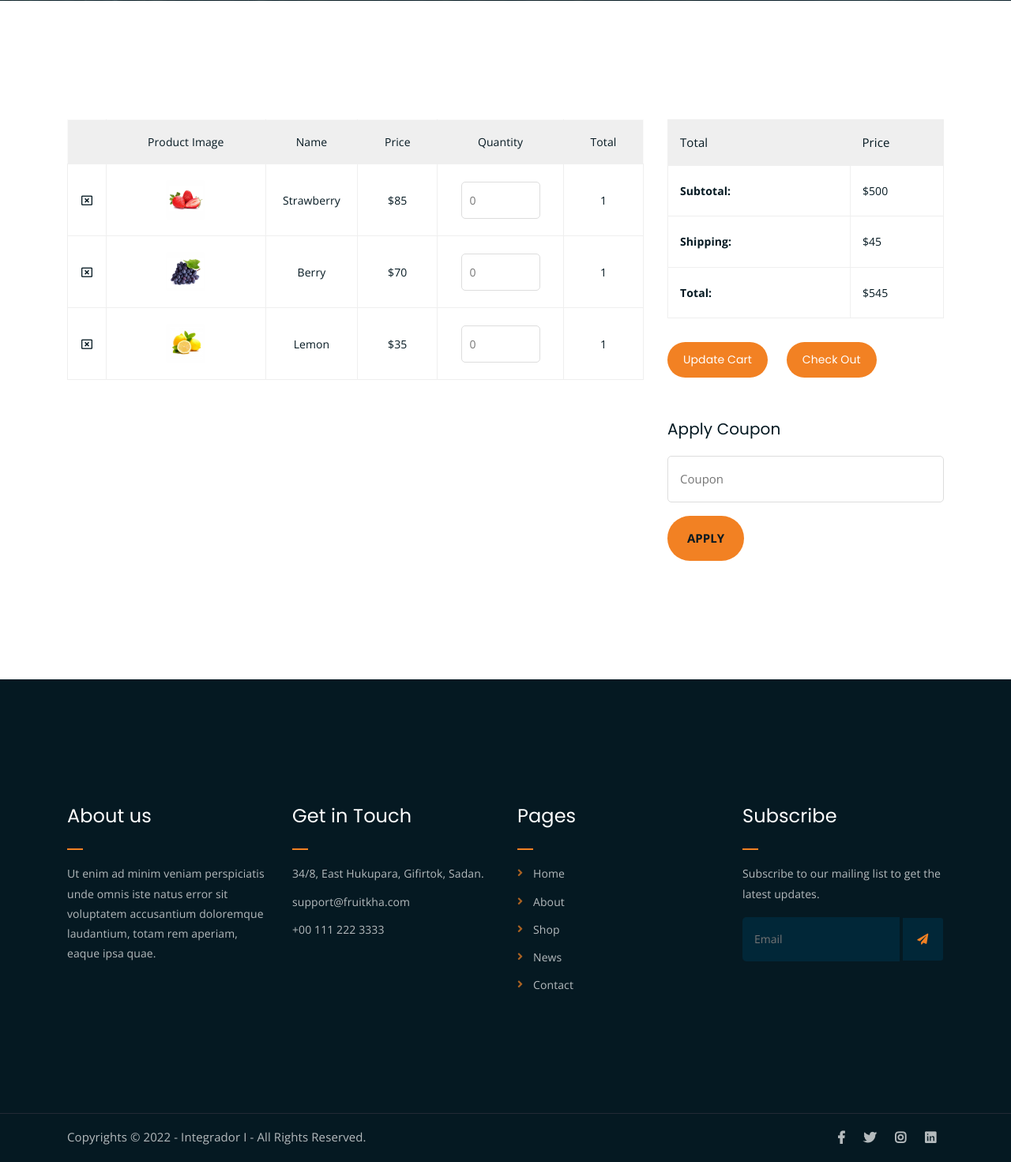
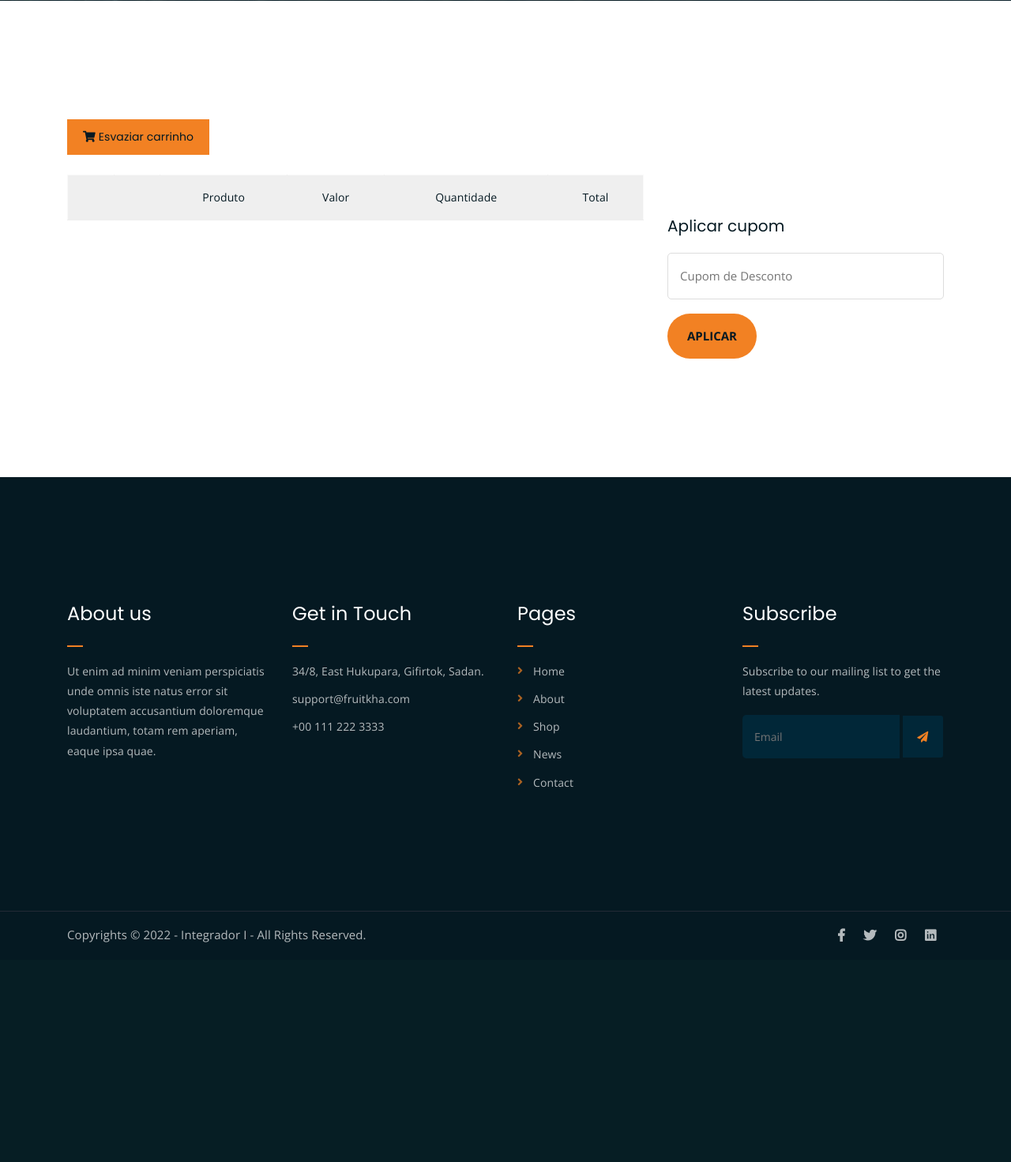
Before and after one commit to jonathandacruz/praticaIntegradaI, a PHP site: page /view/shop/cart.php in a window 1280 px wide. Shown: the part 450-1921 px from the top of the page at 79% size. After the commit the page ends 1643 px from the top, so only its background shows below. Run offline with PHP 8.4, Linux system fonts and the light colour scheme; lists and menus that the app fills with data are empty; some libraries are stand-ins or nearby versions.

Commit message:
feat: products added to the shopping cart

```diff
--- a/assets/css/main.css
+++ b/assets/css/main.css
@@ -16,6 +16,33 @@ html {
   font-weight: 400;
   line-height: 28px;
   height: 100%;
+}
+.cart-clear-shop{
+  font-family: 'Poppins', sans-serif;
+  display: inline-block;
+  background-color: #F28123;
+  color: #fff;
+  padding: 10px 20px;
+  margin-bottom: 25px;
+}
+
+.cart-add-notice {
+  display:none;
+  font-family:Helvetica,Verdana,sans-serif;
+  width: 300px;
+  height: 65px;
+  padding: 5px 10px;
+  border-radius: 4px;
+  opacity: .97;
+  font-size: bold;
+  font-size: 14px;
+  color: #fff;
+  background: #f28123;
+  position: fixed;
+  right: 10px;
+  top: 34px;
+  line-height:60px;
+  z-index: 9999;
 }
 
 body {
--- a/assets/js/main.js
+++ b/assets/js/main.js
@@ -176,14 +176,15 @@
         var productName = element.parentNode.querySelector(".product-name").textContent
         var productPrice = element.parentNode.querySelector(".product-price").textContent
         var productQuantity = element.parentNode.querySelector(".product-quantity").value
+        var productImage = element.parentNode.querySelector(".product-image").children[0].children[0].getAttribute('src');
 
-
-        alert(productName)
+        console.log(productImage)
 
         var cartItem = {
             productName: productName,
             productPrice: productPrice,
-            productQuantity: productQuantity
+            productQuantity: productQuantity,
+            productImage: productImage
         };
         var cartItemJSON = JSON.stringify(cartItem);
 
@@ -197,6 +198,10 @@
         var cartJSON = JSON.stringify(cartArray);
         sessionStorage.setItem('shopping-cart', cartJSON);
 
+        $('.cart-add-notice').fadeIn().html('Produto adicionado no carrinho!');
+        setTimeout(function(){
+        $('.cart-add-notice').fadeOut();
+        }, 2000);
 
     }
 
--- /dev/null
+++ b/assets/js/shop.js
@@ -0,0 +1,42 @@
+(function ($) {
+    "use strict";
+
+    $(document).ready(function($){
+        var output = ""
+        var cartSession = []
+
+        cartSession = JSON.parse(sessionStorage.getItem('shopping-cart'));
+
+        for(var i in cartSession) {
+            var products = JSON.parse(cartSession[i])
+
+            console.log(products.productQuantity)
+
+            output += `<tr class="table-body-row">
+            <td class="product-remove"><a href="#"><i class="fa fa-check"></i></a></td>
+            <td class="product-image"><img src="${products.productImage}" alt=""></td>
+            <td class="product-name">${products.productName}</td>
+            <td class="product-price">${products.productPrice}</td>
+            <td class="product-quantity"><input type="number" value=${products.productQuantity} placeholder="0"></td>
+            <td class="product-total"> R$ ${products.productPrice.replace(/\D/g, '')/100 * products.productQuantity}</td>
+        </tr> `
+
+
+        }
+
+        $('.cart-table tbody').html(output);
+
+
+        $(".cart-clear-shop").on("click", function() {
+            emptyCart()
+            location.reload(true);
+        });
+
+        function emptyCart() {
+            if (sessionStorage.getItem('shopping-cart')) {
+                sessionStorage.removeItem('shopping-cart');
+            }
+        }
+    })
+
+}(jQuery));
--- a/view/fragments/header.php
+++ b/view/fragments/header.php
@@ -6,7 +6,7 @@
 				<div class="main-menu-wrap">
 					<!-- logo -->
 					<div class="site-logo">
-						<a href="produtos">
+						<a href="home">
 							<img src="assets/img/logo.png" alt="">
 						</a>
 					</div>
--- /dev/null
+++ b/view/fragments/shop.php
@@ -0,0 +1 @@
+<script src="assets/js/shop.js"></script>
--- a/view/index.php
+++ b/view/index.php
@@ -25,6 +25,7 @@
 		include_once("fragments/header.php");
 	?>
 
+<div class="cart-add-notice"></div>
 	<!-- products -->
 	<div class="product-section mt-150 mb-150">
 		<div class="container">
--- a/view/shop/cart.php
+++ b/view/shop/cart.php
@@ -23,7 +23,10 @@
 
 	<!-- cart -->
 	<div class="cart-section mt-150 mb-150">
+
 		<div class="container">
+		<a class="cart-clear-shop"><i class="fas fa-shopping-cart"></i> Esvaziar carrinho</a>
+
 			<div class="row">
 				<div class="col-lg-8 col-md-12">
 					<div class="cart-table-wrap">
@@ -31,79 +34,33 @@
 							<thead class="cart-table-head">
 								<tr class="table-head-row">
 									<th class="product-remove"></th>
-									<th class="product-image">Product Image</th>
-									<th class="product-name">Name</th>
-									<th class="product-price">Price</th>
-									<th class="product-quantity">Quantity</th>
+									<th class="product-image"></th>
+									<th class="product-name">Produto</th>
+									<th class="product-price">Valor</th>
+									<th class="product-quantity">Quantidade</th>
 									<th class="product-total">Total</th>
 								</tr>
 							</thead>
 							<tbody>
-								<tr class="table-body-row">
-									<td class="product-remove"><a href="#"><i class="far fa-window-close"></i></a></td>
-									<td class="product-image"><img src="assets/img/products/product-img-1.jpg" alt=""></td>
-									<td class="product-name">Strawberry</td>
-									<td class="product-price">$85</td>
-									<td class="product-quantity"><input type="number" placeholder="0"></td>
-									<td class="product-total">1</td>
-								</tr>
-								<tr class="table-body-row">
-									<td class="product-remove"><a href="#"><i class="far fa-window-close"></i></a></td>
-									<td class="product-image"><img src="assets/img/products/product-img-2.jpg" alt=""></td>
-									<td class="product-name">Berry</td>
-									<td class="product-price">$70</td>
-									<td class="product-quantity"><input type="number" placeholder="0"></td>
-									<td class="product-total">1</td>
-								</tr>
-								<tr class="table-body-row">
-									<td class="product-remove"><a href="#"><i class="far fa-window-close"></i></a></td>
-									<td class="product-image"><img src="assets/img/products/product-img-3.jpg" alt=""></td>
-									<td class="product-name">Lemon</td>
-									<td class="product-price">$35</td>
-									<td class="product-quantity"><input type="number" placeholder="0"></td>
-									<td class="product-total">1</td>
-								</tr>
+
+
 							</tbody>
 						</table>
 					</div>
 				</div>
 
+
+
+
 				<div class="col-lg-4">
-					<div class="total-section">
-						<table class="total-table">
-							<thead class="total-table-head">
-								<tr class="table-total-row">
-									<th>Total</th>
-									<th>Price</th>
-								</tr>
-							</thead>
-							<tbody>
-								<tr class="total-data">
-									<td><strong>Subtotal: </strong></td>
-									<td>$500</td>
-								</tr>
-								<tr class="total-data">
-									<td><strong>Shipping: </strong></td>
-									<td>$45</td>
-								</tr>
-								<tr class="total-data">
-									<td><strong>Total: </strong></td>
-									<td>$545</td>
-								</tr>
-							</tbody>
-						</table>
-						<div class="cart-buttons">
-							<a href="cart.html" class="boxed-btn">Update Cart</a>
-							<a href="checkout.html" class="boxed-btn black">Check Out</a>
-						</div>
-					</div>
+
 
 					<div class="coupon-section">
-						<h3>Apply Coupon</h3>
+						<h3>Aplicar cupom</h3>
 						<div class="coupon-form-wrap">
 							<form action="index.html">
-								<p><input type="text" placeholder="Coupon"></p>
-								<p><input type="submit" value="Apply"></p>
+								<p><input type="text" placeholder="Cupom de Desconto"></p>
+								<p><input type="submit" value="Aplicar"></p>
 							</form>
 						</div>
 					</div>
@@ -117,6 +74,7 @@
 		include_once("../fragments/footer.php");
 		include_once("../fragments/copyright.php");
 		require_once("../fragments/scripts.php");
+		require_once("../fragments/shop.php");
 	?>
 
 </body>
```
